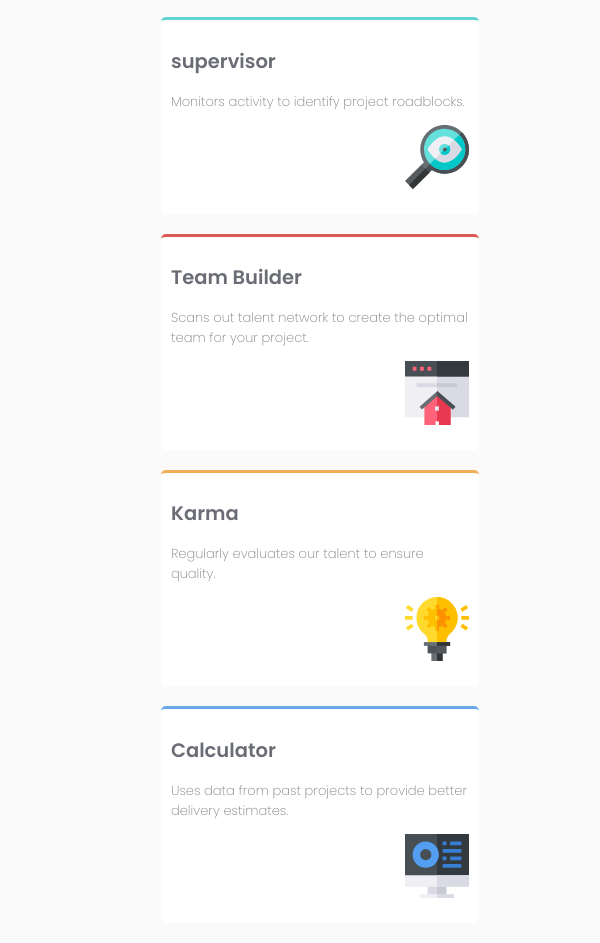
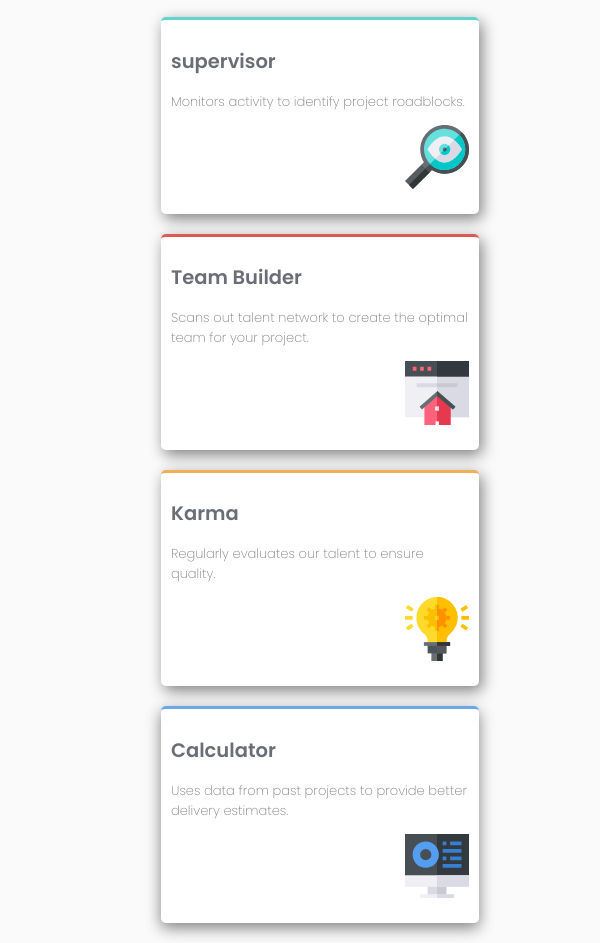
Before and after one commit to Bluorde/Four-card-feature-section, a plain HTML site: page index.html in a window 600 px wide. Shown: the part 85-1028 px from the top of the page. Drawn offline with Linux system fonts and the light colour scheme.

Commit message:
Add shadow box to cards

```diff
--- a/styles.css
+++ b/styles.css
@@ -35,6 +35,7 @@ body {
         align-self: center;
         padding: 10px;
         border-radius: 5px;
+        box-shadow: 3px 5px 15px grey;
     }
     .team-builder {
         background-color: #ffffff;
@@ -42,12 +43,14 @@ body {
         padding: 10px;
         margin-bottom: 20px;
         border-radius: 5px;
+        box-shadow: 3px 5px 15px grey;
     }
     .karma {
         background-color: #ffffff;
         border-top: 3px solid #f3af58;
         padding: 10px;
         border-radius: 5px;
+        box-shadow: 3px 5px 15px grey;
     }
     .calculator {
         background-color: #ffffff;
@@ -55,6 +58,7 @@ body {
         align-self: center;
         padding: 10px;
         border-radius: 5px;
+        box-shadow: 0px 5px 15px grey;
     }
     h1 {
         color: #525263;
@@ -104,6 +108,7 @@ body {
         padding: 10px 10px 25px 10px;
         border-radius: 5px;
         margin-bottom: 20px;
+        box-shadow: 3px 5px 15px grey;
     }
     .team-builder {
         background-color: #ffffff;
@@ -111,6 +116,7 @@ body {
         padding: 10px 10px 25px 10px;
         border-radius: 5px;
         margin-bottom: 20px;
+        box-shadow: 3px 5px 15px grey;
     }
     .karma {
         background-color: #ffffff;
@@ -118,6 +124,7 @@ body {
         padding: 10px 10px 25px 10px;
         border-radius: 5px;
         margin-bottom: 20px;
+        box-shadow: 3px 5px 15px grey;
     }
     .calculator {
         background-color: #ffffff;
@@ -125,6 +132,7 @@ body {
         padding: 10px 10px 25px 10px;
         border-radius: 5px;
         margin-bottom: 20px;
+        box-shadow: 0px 5px 15px grey;
     }
     h1 {
         color: #525263;
```
